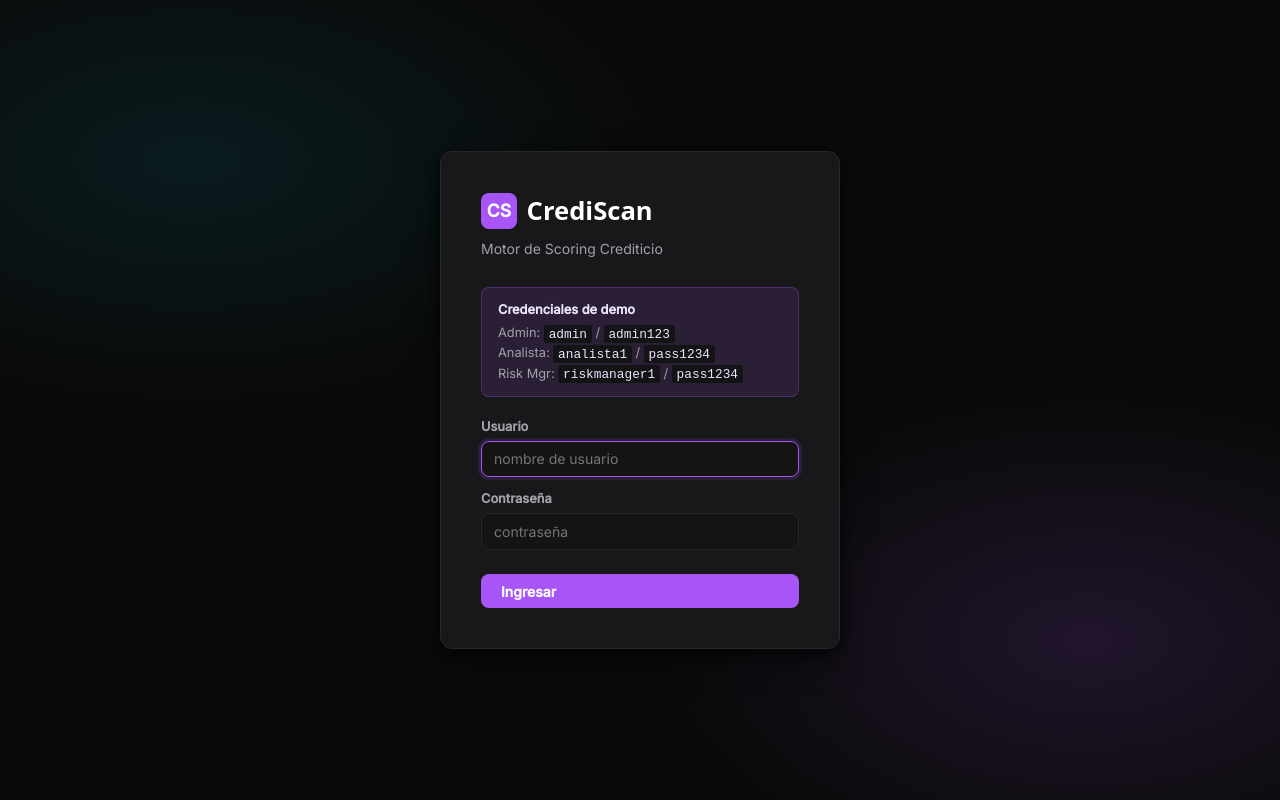
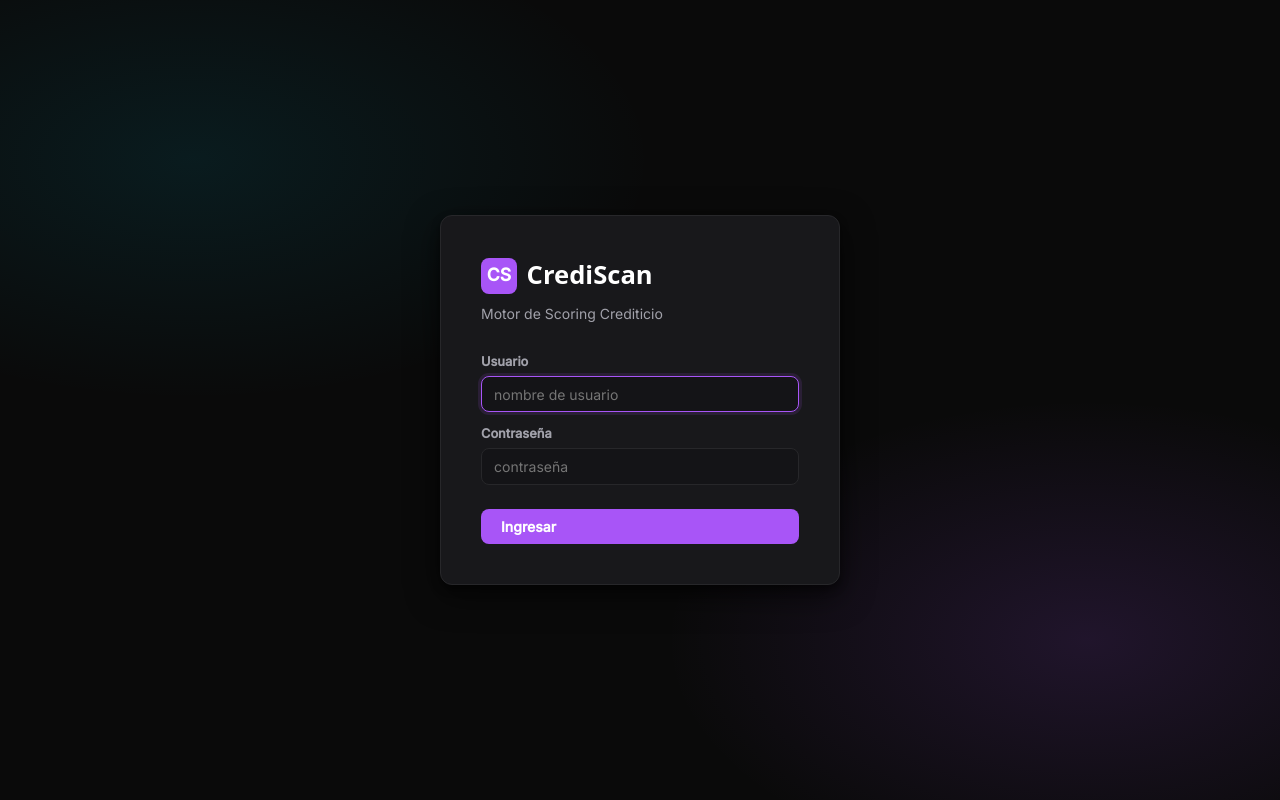
Before and after one commit to CrediScan-UdeA-FabricaEscuela/crediscan-frontend, a React (Vite) app: page / in a window 1280 px wide. Built offline with nearby package versions, Linux system fonts and the light colour scheme; no server answers; a web font is replaced by a local one.

Commit message:
feat(login): remove demo credentials box
Drop the demo-credentials hint panel from the login card (JSX, its tests,
and the orphaned .login-demo CSS rules).

```diff
--- a/src/App.css
+++ b/src/App.css
@@ -115,17 +115,6 @@ h1, h2, h3, h4, h5, h6 { font-family: var(--font-heading); }
 }
 .login-card h1 { font-size: 1.6rem; font-weight: 700; color: var(--fg-primary); }
 .login-card .subtitle { color: var(--fg-muted); font-size: .875rem; margin-bottom: 1.75rem; margin-top: .25rem; }
-.login-demo {
-  background: var(--blue-light);
-  border: 1px solid rgba(168,85,247,.30);
-  border-radius: var(--radius);
-  padding: .75rem 1rem;
-  margin-bottom: 1.25rem;
-  font-size: .8rem;
-  color: var(--fg-muted);
-}
-.login-demo strong { display: block; margin-bottom: .25rem; font-size: .8rem; color: var(--accent-soft); }
-.login-demo code { font-family: monospace; background: var(--surface-elevated); color: var(--accent-soft); padding: .1rem .3rem; border-radius: 3px; }
 
 /* ── Layout (Sidebar) ── */
 .layout {
--- a/src/pages/Login.jsx
+++ b/src/pages/Login.jsx
@@ -36,13 +36,6 @@ export default function Login() {
         </div>
         <p className="subtitle">Motor de Scoring Crediticio</p>
 
-        <div className="login-demo">
-          <strong>Credenciales de demo</strong>
-          Admin: <code>admin</code> / <code>admin123</code><br />
-          Analista: <code>analista1</code> / <code>pass1234</code><br />
-          Risk Mgr: <code>riskmanager1</code> / <code>pass1234</code>
-        </div>
-
         {error && <div className="alert error">{error}</div>}
 
         <form onSubmit={onSubmit}>
```
Also changed, not shown: 1 other file (tests, documents, lock files or other folders).
